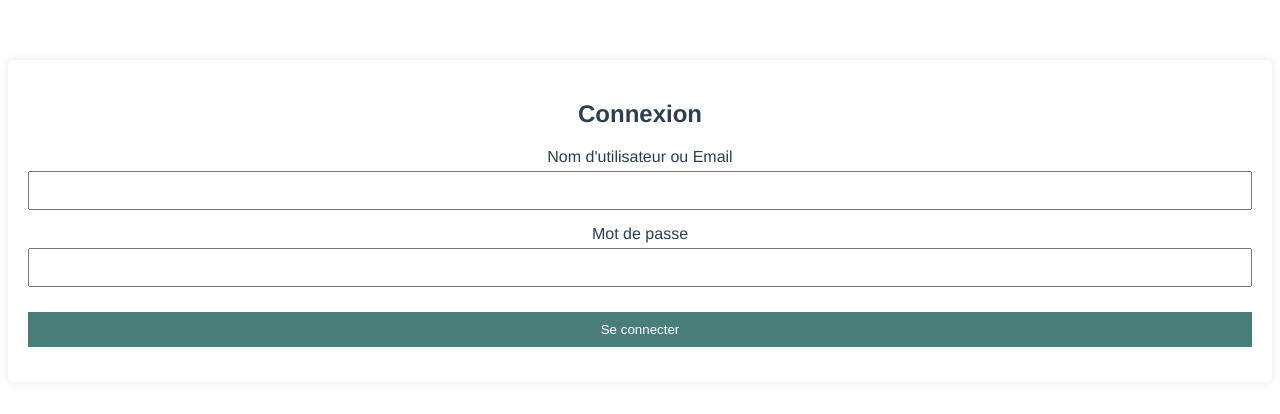
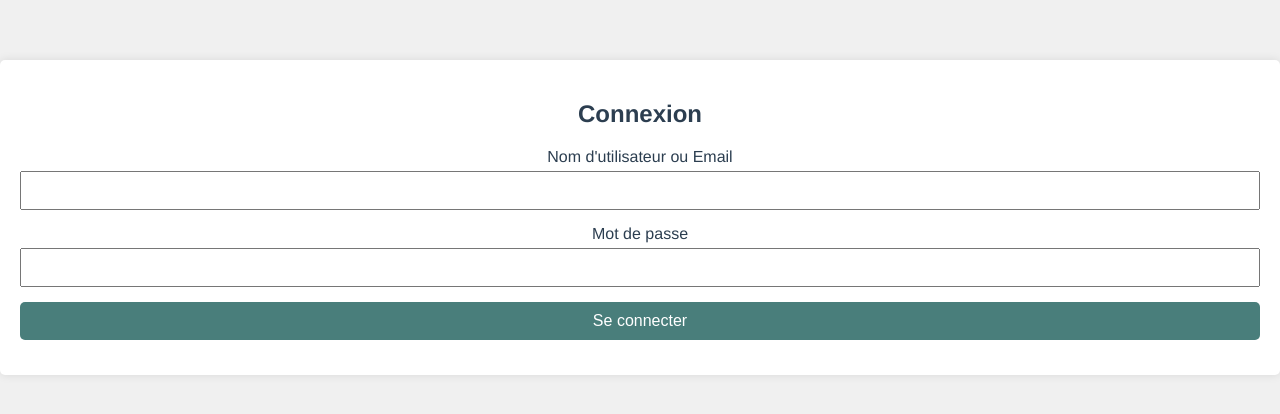
Before and after one commit to QuentCoud/TapNServe, a Vue app in the folder frontend/tapnserve/: page / in a window 1280 px wide. Shown: the top 414 px of the page. Built offline with nearby package versions, Linux system fonts and the light colour scheme.

Commit message:
feat(profile image + button component + style.css)

```diff
--- a/frontend/tapnserve/src/App.vue
+++ b/frontend/tapnserve/src/App.vue
@@ -1,8 +1,8 @@
 <template>
   <div id="app">
     <nav v-if="isAuthenticationComponent">
-      <RouterLink to="/">Go to Home</RouterLink><br>
-      <RouterLink to="/helloWorld/">Go to About</RouterLink>
+      <RouterLink to="/">CONNEXION</RouterLink><br>
+      <RouterLink to="/client/"> CLIENT</RouterLink>
     </nav>
     <main>
       <div class="view-app">
--- a/frontend/tapnserve/src/components/AuthentificationComponent.vue
+++ b/frontend/tapnserve/src/components/AuthentificationComponent.vue
@@ -1,4 +1,3 @@
-
 <template>
   <div class="login-container">
     <h2>Connexion</h2>
@@ -12,15 +11,21 @@
         <input type="password" id="password" v-model="password" required>
       </div>
       <div class="form-group">
-        <input type="submit" value="Se connecter">
+        <CustomButton :text="'Se connecter'" :width="'100%'" @click="handleSubmit" />
       </div>
     </form>
   </div>
 </template>
 
 <script>
+// Importation du composant bouton
+import CustomButton from './shared/CustomButton.vue';
+
 export default {
   name: "AuthentificationComponent",
+  components: {
+    CustomButton
+  },
   data() {
     return {
       username: '',
@@ -37,54 +42,3 @@ export default {
   }
 };
 </script>
-
-<style scoped>
-body {
-  font-family: Arial, sans-serif;
-  background-color: #f0f0f0;
-  display: flex;
-  justify-content: center;
-  align-items: center;
-  height: 100vh;
-  margin: 0;
-}
-
-.login-container {
-  background-color: #fff;
-  padding: 20px;
-  box-shadow: 0 0 10px rgba(0, 0, 0, 0.1);
-  border-radius: 5px;
-}
-
-.login-container h2 {
-  margin-bottom: 20px;
-  text-align: center;
-}
-
-.login-container .form-group {
-  margin-bottom: 15px;
-}
-
-.login-container .form-group label {
-  display: block;
-  margin-bottom: 5px;
-}
-
-.login-container .form-group input {
-  width: 100%;
-  padding: 10px;
-  box-sizing: border-box;
-}
-
-.login-container .form-group input[type="submit"] {
-  background-color: #497E7B;
-  color: white;
-  border: none;
-  cursor: pointer;
-  margin-top: 10px;
-}
-
-.login-container .form-group input[type="submit"]:hover {
-  background-color: #497E7B;
-}
-</style>
--- a/frontend/tapnserve/src/components/client/Commande.vue
+++ b/frontend/tapnserve/src/components/client/Commande.vue
@@ -1,13 +1,24 @@
 <template>
     <div>
-      <h2>About</h2>
-      <p>This is the about page.</p>
+      <h2>{{ restaurant.name }}</h2>
+      <ProfileImage :path="'@/assets/logo.png'"/>
     </div>
   </template>
 
   <script>
+  import ProfileImage from '../shared/ProfileImage.vue';
   export default {
     name: 'ClientCommande',
+    components: {
+      ProfileImage
+    },
+    data() {
+    return {
+      restaurant: {
+        name: "BREW HOUSE"
+      }
+    };
+  },
   }
   </script>
 
--- /dev/null
+++ b/frontend/tapnserve/src/components/shared/CustomButton.vue
@@ -0,0 +1,31 @@
+<template>
+    <button class="custom-button" @click="handleClick" :style="{ width: computedWidth }">
+      {{ text }}
+    </button>
+  </template>
+
+  <script>
+  export default {
+    name: 'CustomButton',
+    props: {
+      text: {
+        type: String,
+        required: true
+      },
+      width: {
+        type: String,
+        default: 'auto'
+      }
+    },
+    computed: {
+      computedWidth() {
+        return this.width;
+      }
+    },
+    methods: {
+      handleClick(event) {
+        this.$emit('click', event);
+      }
+    }
+  };
+  </script>
--- /dev/null
+++ b/frontend/tapnserve/src/components/shared/ProfileImage.vue
@@ -0,0 +1,27 @@
+<template>
+    <div class="profile-image-container">
+        <img src="@/assets/logo.png" alt="Profile Image" class="profile-image">
+    </div>
+</template>
+
+<script>
+export default {
+name: 'ProfileImage',
+props: {
+    path: {
+        type: String,
+        required: true
+    },
+},
+computed: {
+    computedWidth() {
+        return this.width;
+    }
+},
+methods: {
+    handleClick(event) {
+        this.$emit('click', event);
+    }
+}
+};
+</script>
--- a/frontend/tapnserve/src/main.js
+++ b/frontend/tapnserve/src/main.js
@@ -2,6 +2,7 @@ import { createApp } from 'vue'
 import App from './App.vue'
 import router from './router'
 import store from './store';
+import './style.css'
 
 createApp(App)
     .use(router)
--- /dev/null
+++ b/frontend/tapnserve/src/style.css
@@ -0,0 +1,72 @@
+body {
+    font-family: Arial, sans-serif;
+    background-color: #f0f0f0;
+    margin: 0;
+    padding: 0;
+  }
+
+  .login-container {
+    background-color: #fff;
+    padding: 20px;
+    box-shadow: 0 0 10px rgba(0, 0, 0, 0.1);
+    border-radius: 5px;
+  }
+
+  .login-container h2 {
+    margin-bottom: 20px;
+    text-align: center;
+  }
+
+  .login-container .form-group {
+    margin-bottom: 15px;
+  }
+
+  .login-container .form-group label {
+    display: block;
+    margin-bottom: 5px;
+  }
+
+  .login-container .form-group input {
+    width: 100%;
+    padding: 10px;
+    box-sizing: border-box;
+  }
+
+  .login-container .form-group input[type="submit"] {
+    background-color: #497E7B;
+    color: white;
+    border: none;
+    cursor: pointer;
+    margin-top: 10px;
+  }
+
+  .login-container .form-group input[type="submit"]:hover {
+    background-color: #3e6867;
+  }
+
+  .custom-button {
+    background-color: #497E7B;
+    color: white;
+    border: none;
+    cursor: pointer;
+    padding: 10px 20px;
+    font-size: 16px;
+    border-radius: 5px;
+  }
+
+  .custom-button:hover {
+    background-color: #3e6867;
+  }
+
+  .profile-image-container {
+    display: flex;
+    justify-content: center;
+    margin-bottom: 20px;
+  }
+
+  .profile-image {
+    width: 100px;
+    height: 100px;
+    border-radius: 50%;
+    object-fit: cover;
+  }
```
Also changed, not shown: frontend/tapnserve/src/components/HelloWorld.vue (+8 -1 lines).
